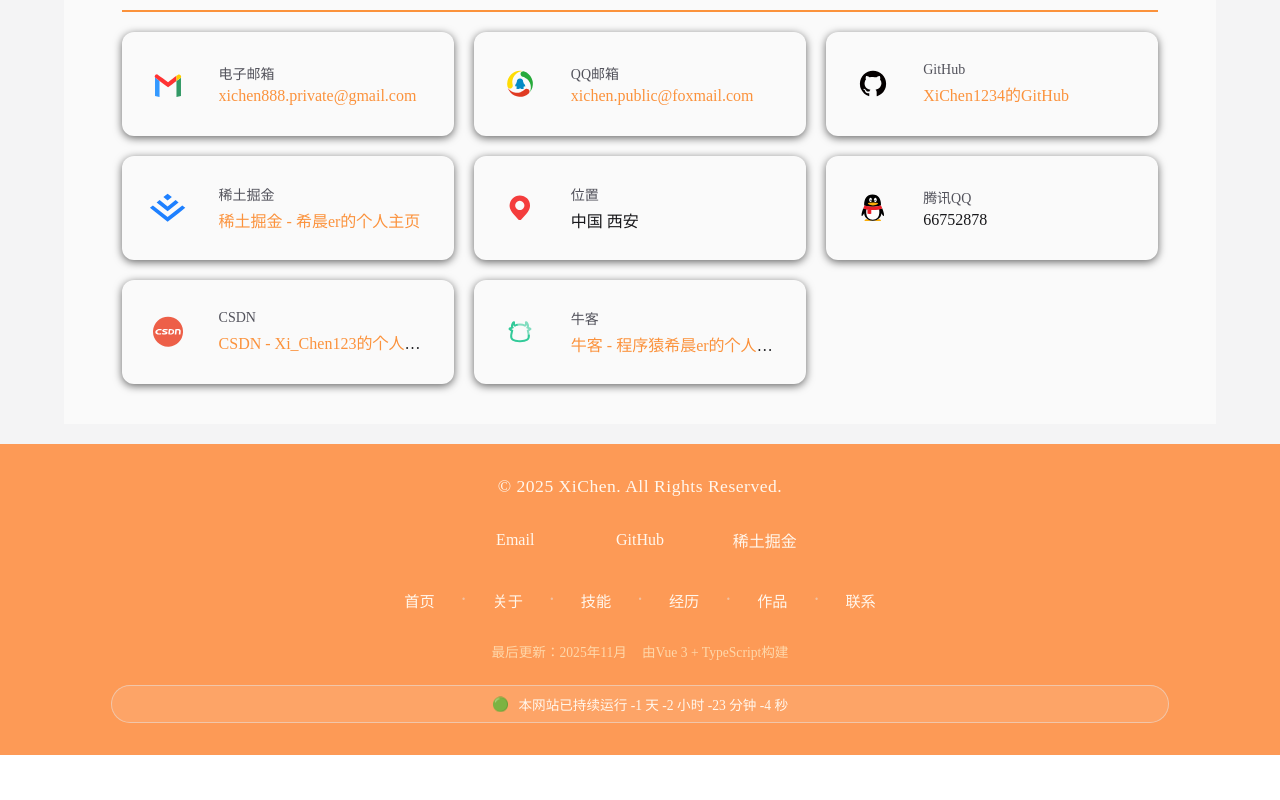
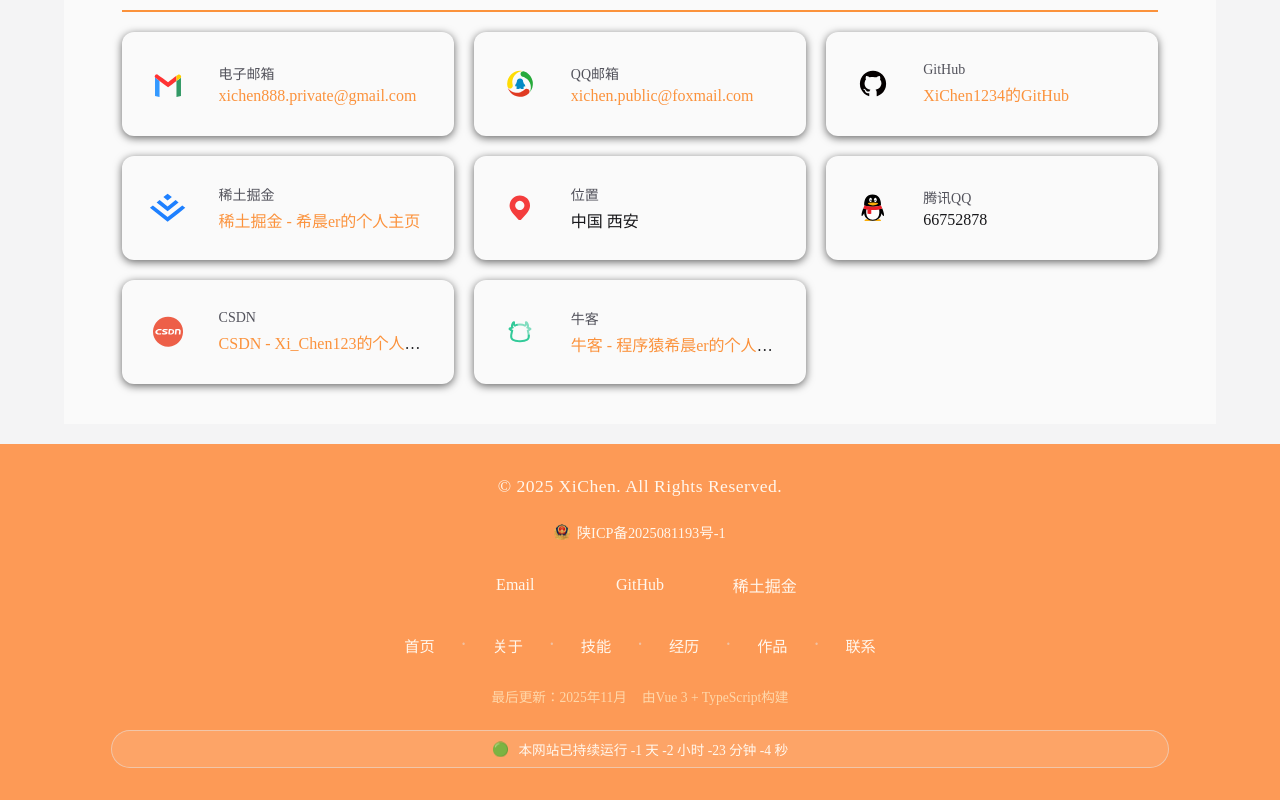
Before and after one commit to XiChen1234/MyWebsite, a Vue app: page / in a window 1280 px wide. Shown: the part 7669-8469 px from the top of the page. Before the commit the page ends 8424 px from the top, so only its background shows below. Built offline with nearby package versions, Linux system fonts and the light colour scheme.

Commit message:
feat: add beian info
增加icp备案信息

```diff
--- a/src/components/layout/FooterBar.vue
+++ b/src/components/layout/FooterBar.vue
@@ -1,6 +1,7 @@
 <!-- 页脚组件 -->
 <script setup lang="ts">
 import { ref, onMounted, onUnmounted } from 'vue';
+import beian from '@/assets/img/beian.png';
 
 // 最后更新时间
 const lastUpdate = ref('2025年11月'); // 示例更新时间
@@ -52,6 +53,14 @@
     <!-- 版权信息 -->
     <div class="copyright">
       © 2025 XiChen. All Rights Reserved.
+    </div>
+
+    <!-- 备案号 -->
+    <div class="beian">
+      <img :src="beian" alt="ICP备案图标" class="beian-icon">
+      <a href="https://beian.miit.gov.cn/" target="_blank" class="beian-link">
+        陕ICP备2025081193号-1
+      </a>
     </div>
 
     <!-- 社交链接 -->
@@ -119,6 +128,25 @@
   font-weight: 500;
   text-align: center;
   letter-spacing: 0.5px;
+}
+
+/* 备案信息样式 */
+.beian {
+  display: flex;
+  align-items: center;
+  justify-content: center;
+  gap: 0.4rem;
+}
+
+/* 备案图标样式 */
+.beian-icon {
+  width: 16px;
+  height: 16px;
+}
+
+/* 备案链接样式 */
+.beian-link {
+  font-size: 0.9rem;
 }
 
 /* 社交链接容器 */
```
Also changed, not shown: src/assets/img/beian.png (added).
